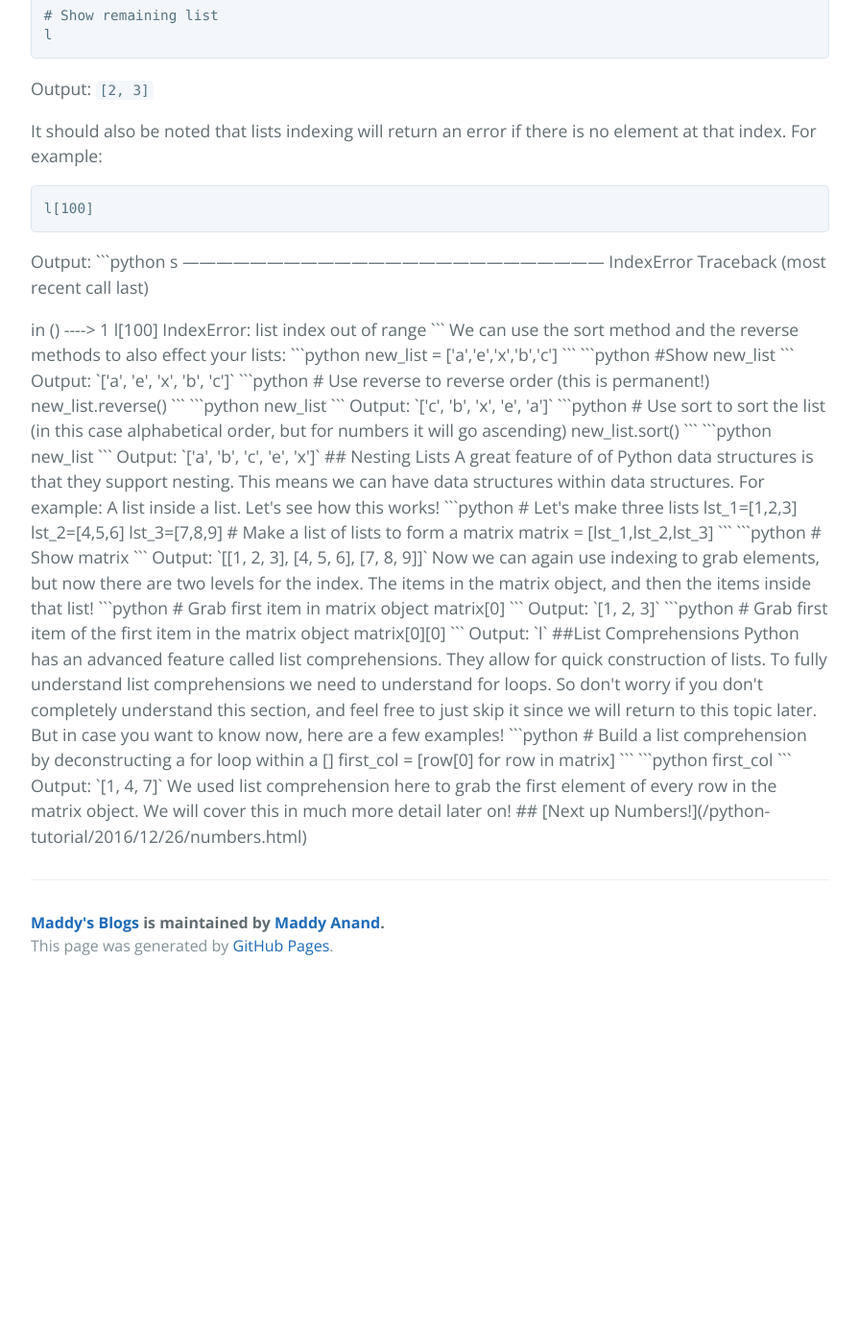
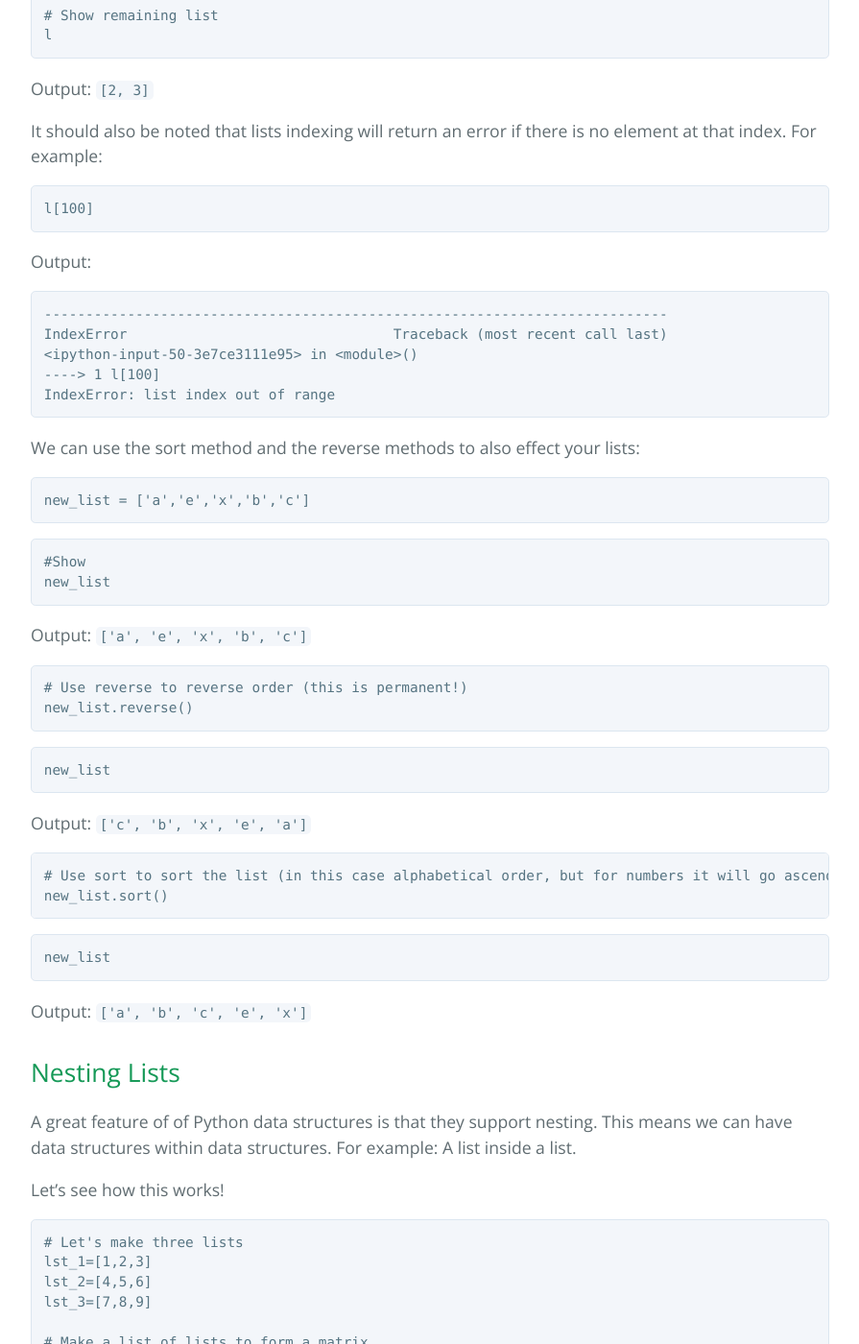
Before and after one commit to maddymaster/maddymaster.github.io, a Jekyll site: the page built from _posts/2016-12-27-lists.markdown, in a window 1280 px wide and 1400 px high, scrolled down 4036 px. Shown: the whole window at 96% size, without its empty margins (192-1087 px from the left). Built offline with Jekyll 4.4.1, drawn with Linux system fonts in a browser that asks for light colours; before the commit the page ends 5065 px from its top, so only the background shows below that; some of the changed text lies outside the part shown.

Commit message:
QA changes

````diff
--- a/_posts/2016-12-27-lists.markdown
+++ b/_posts/2016-12-27-lists.markdown
@@ -174,7 +174,7 @@ It should also be noted that lists indexing will return an error if there is no
 l[100]
 ```
 Output:
-```python s
+```python
 ---------------------------------------------------------------------------
 IndexError                                Traceback (most recent call last)
 <ipython-input-50-3e7ce3111e95> in <module>()
````
